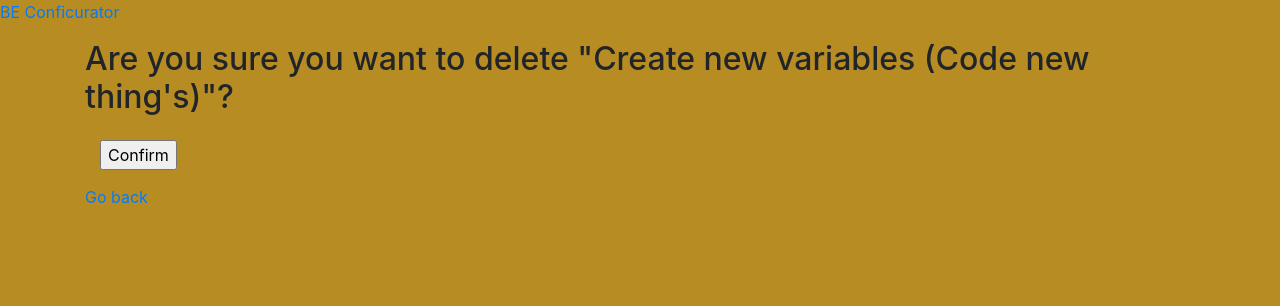
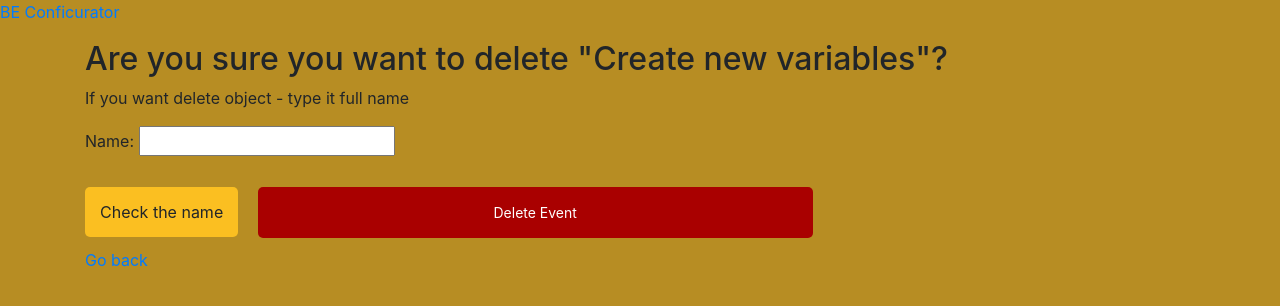
Before and after one commit to Vauxc34/brew_actual_4, a Django app: page /events/7/delete in a window 1280 px wide. Shown: the part 56-362 px from the top of the page. Run offline with Django 4.2, Linux system fonts and the light colour scheme; data comes from the database, SQL or seed files in the repository; both versions use the stored data as it was after the commit; some libraries are stand-ins or nearby versions.

Commit message:
deleting event fix

```diff
--- a/testapp/templates/testapp/base.html
+++ b/testapp/templates/testapp/base.html
@@ -26,6 +26,9 @@ background-color: #b78d23;
  hr {
 	 margin: 0 10px;
 }
+
+
+
  header {
 	 display: flex;
 	 flex-direction: row;
@@ -748,7 +751,15 @@ button {
     transition: all 0.3s ease-in-out;
     color: #fff;
     border-radius: 5px;
+	background: #016aa4;
 }
+
+button[disabled] {
+	background:#a90000;
+
+}
+
+
 
  .screen__game {
 	 position: fixed;
--- a/testapp/templates/testapp/delete.html
+++ b/testapp/templates/testapp/delete.html
@@ -2,7 +2,9 @@
 {% block content %}
 <form method="post">{% csrf_token %}
 
+
 <h2>Are you sure you want to delete "{{ object }}"?</h2>
+
 
     <input type="submit" value="Confirm" class="mg-15">
 </form>
--- /dev/null
+++ b/testapp/templates/testapp/delete_event.html
@@ -0,0 +1,45 @@
+{% extends "testapp/base.html" %}
+{% block content %}
+<form action="{% url 'testapp:del_event' pk=event.id %}" method='post' class="form_without_">
+
+
+<h2>Are you sure you want to delete "<span id="fullNameEvent">{{ object.name }}</span>"?</h2>
+<p>If you want delete object - type it full name</p>
+
+    {% csrf_token %}
+
+        {{ form.as_p }}
+
+    <span id="NameCheckEv"  class="w-50 pd-15 yello_bgc" style="margin: 20px 15px 20px 0px; border-radius: 5px; cursor: pointer;">Check the name</span>
+    <button id="DeletionEv" name="submit" class="w-50" style="margin: 10px 0 10px 0;">Delete Event</button>
+</form>
+
+<div>
+    <a href="{% url 'testapp:events' %}">Go back</a>
+</div>
+<script>
+    let FullNameEvent = document.getElementById('fullNameEvent')
+    let EventNameInput = document.getElementById('id_name')
+    let ButtonToHide = document.getElementById('DeletionEv')
+    let ButtonCheckName = document.getElementById('NameCheckEv')
+    let OtherElements1 = document.querySelectorAll('p')[3]
+    let OtherElements2 = document.querySelectorAll('p')[4]
+    let OtherElements3 = document.querySelectorAll('p')[5]
+    let OtherElements4 = document.querySelectorAll('p')[6]
+    let OtherElements5 = document.querySelectorAll('p')[7]
+    OtherElements1.style.display = 'none'
+    OtherElements2.style.display = 'none'
+    OtherElements3.style.display = 'none'
+    OtherElements4.style.display = 'none'
+    OtherElements5.style.display = 'none'
+    console.log(fullNameEvent.innerText)
+    ButtonToHide.disabled = true
+    ButtonCheckName.addEventListener('click', () => {
+        if(fullNameEvent.innerText == EventNameInput.value) {
+        ButtonToHide.disabled = false
+    } else {
+        ButtonToHide.disabled = true
+    }
+    })
+</script>
+{% endblock content %}
--- a/testapp/urls.py
+++ b/testapp/urls.py
@@ -13,21 +13,18 @@ urlpatterns = [
     path("values", views.ValueListView.as_view(), name="values"),
     path("variables", views.VariablesListView.as_view(), name="variables"),
     path("variables/<int:pk>/update", views.EditVariableView.as_view(), name="edit_variable"),
+    path("events/<int:pk>/update", views.UpdateEventView.as_view(), name="update_event"),
     # Page for adding a new device
     path("new_dev/", views.NewDevView.as_view(), name="new_dev"),
     # Page with a single device
     path("devices/<int:dev_id>/", views.device, name="device"),
     path("events/<int:event_id>/", views.event, name="event"),
-    path("events/<int:pk>/update", views.UpdateEventView.as_view(), name="update_event"),
     # Page for adding a new variable
     path("new_var/", views.NewVariableView.as_view(), name="new_var"),
     path("new_event/", views.NewEventView.as_view(), name="new_event"),
     # Page for deleting a device
     path("devices/<int:pk>/delete", views.DelDeviceView.as_view(), name="del_dev"),
-    # Page for deleting a variable
     path("variables/<int:pk>/delete", views.DelVariableView.as_view(), name="del_var"),
     path("events/<int:pk>/delete", views.DelEventView.as_view(), name="del_event"),
-
     path("devices/modbus/add", views.ModbusDeviceCreateView.as_view(), name="new_modbus_device"),
-
 ]
--- a/testapp/views.py
+++ b/testapp/views.py
@@ -525,7 +525,7 @@ class NewEventView(CreateView):
     model = Event
 
 class DelEventView(DeleteView):
-    template_name = "testapp/delete.html"
+    template_name = "testapp/delete_event.html"
     success_url = reverse_lazy("testapp:events")
     form_class = EventForm
     model = Event
```
Also changed, not shown: database2.db, testapp/migrations/0024_alter_mtcpclient_date_updated_and_more.py (added), testapp/migrations/0025_alter_mtcpclient_date_updated_and_more.py (added), testapp/migrations/0026_alter_mtcpclient_date_updated_and_more.py (added).
